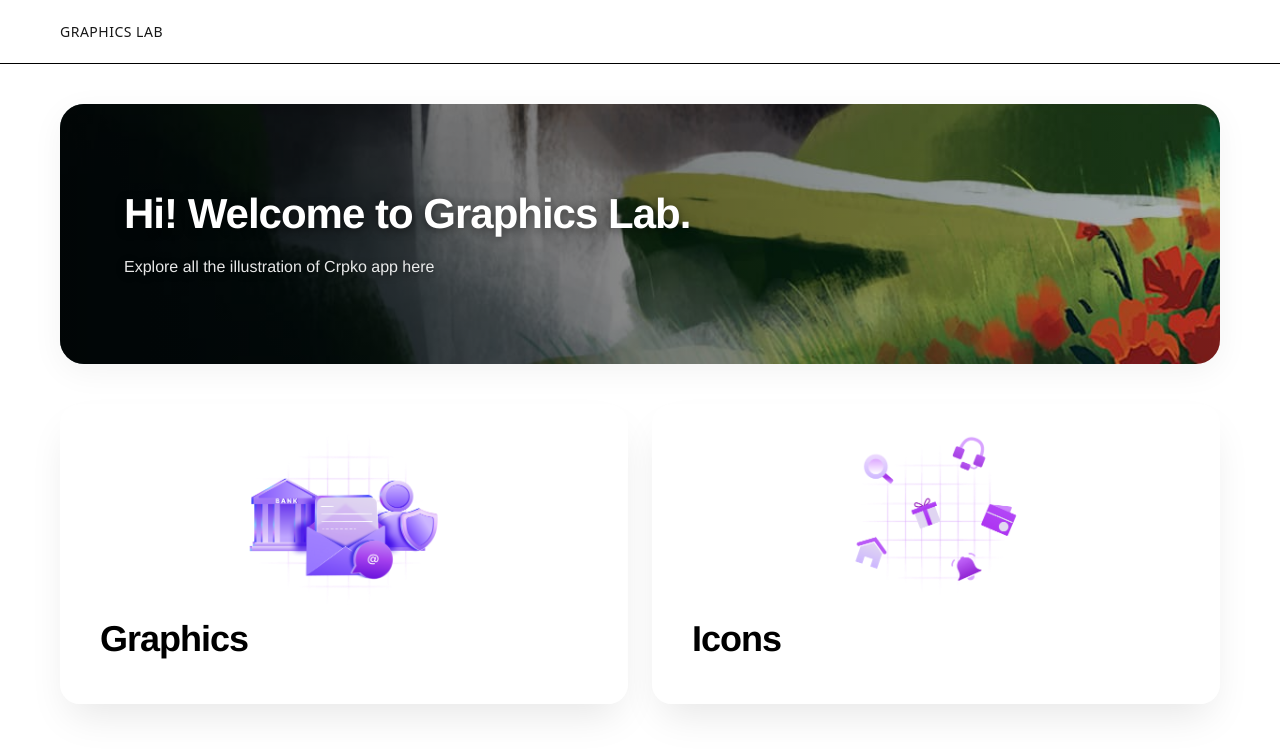
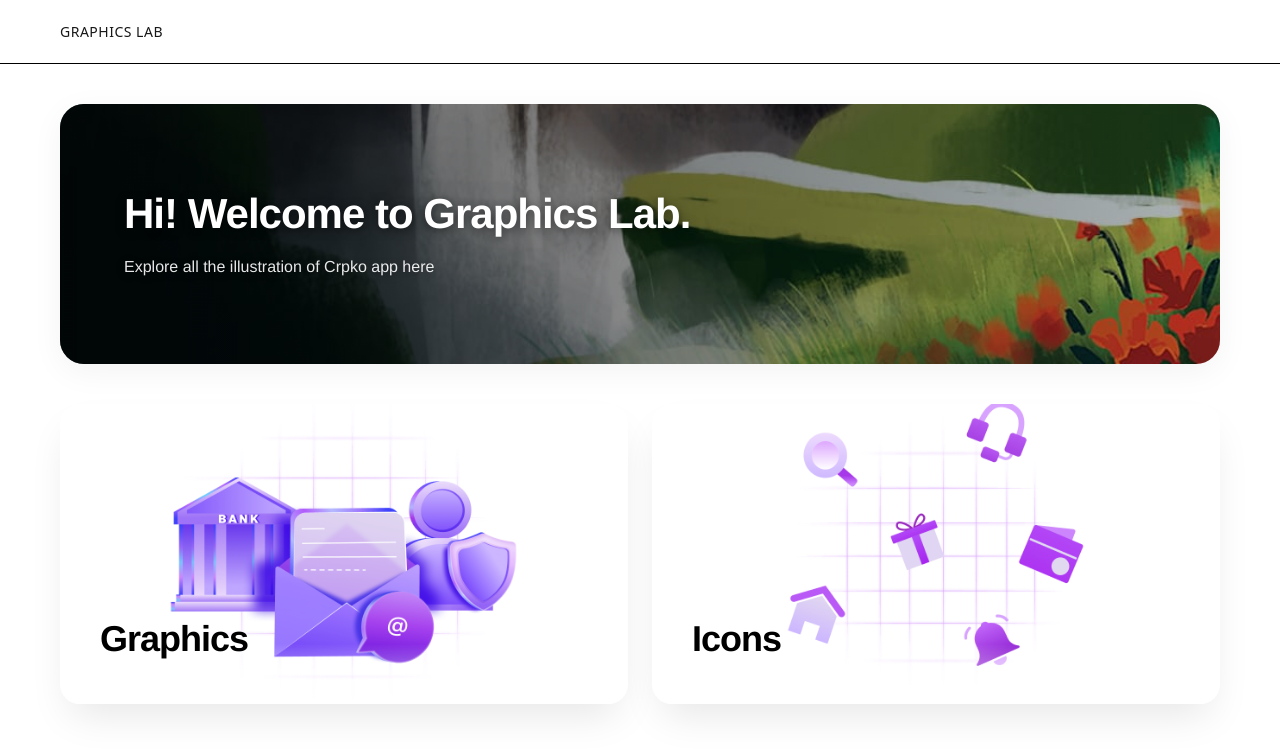
Before and after one commit to yamparalarahul27/illu-ic, a Next.js app: page /dashboard in a window 1280 px wide. Shown: the top 752 px of the page. Built offline with nearby package versions, Linux system fonts and the light colour scheme.

Commit message:
style: adjusted card images for better perspective and text readability

```diff
--- a/src/app/dashboard/page.tsx
+++ b/src/app/dashboard/page.tsx
@@ -97,10 +97,9 @@ function DashboardContent() {
             fill
             style={{
               objectFit: "contain",
-              objectPosition: "top center", // Push up away from the bottom text
+              objectPosition: "center 10%", // Keep it anchored higher up relative to center
               zIndex: 0,
-              paddingBottom: "80px", // Breathing room above the text
-              transform: "scale(0.85)" // Reduces size
+              transform: "scale(1.15)" // Give it size but push it upwards
             }}
           />
 
@@ -151,10 +150,9 @@ function DashboardContent() {
             fill
             style={{
               objectFit: "contain",
-              objectPosition: "top center", // Push up away from the bottom text
+              objectPosition: "center 10%", // Keep it anchored higher up relative to center
               zIndex: 0,
-              paddingBottom: "80px", // Breathing room above the text
-              transform: "scale(0.85)" // Reduces size
+              transform: "scale(1.15)" // Give it size but push it upwards
             }}
           />
 
```
